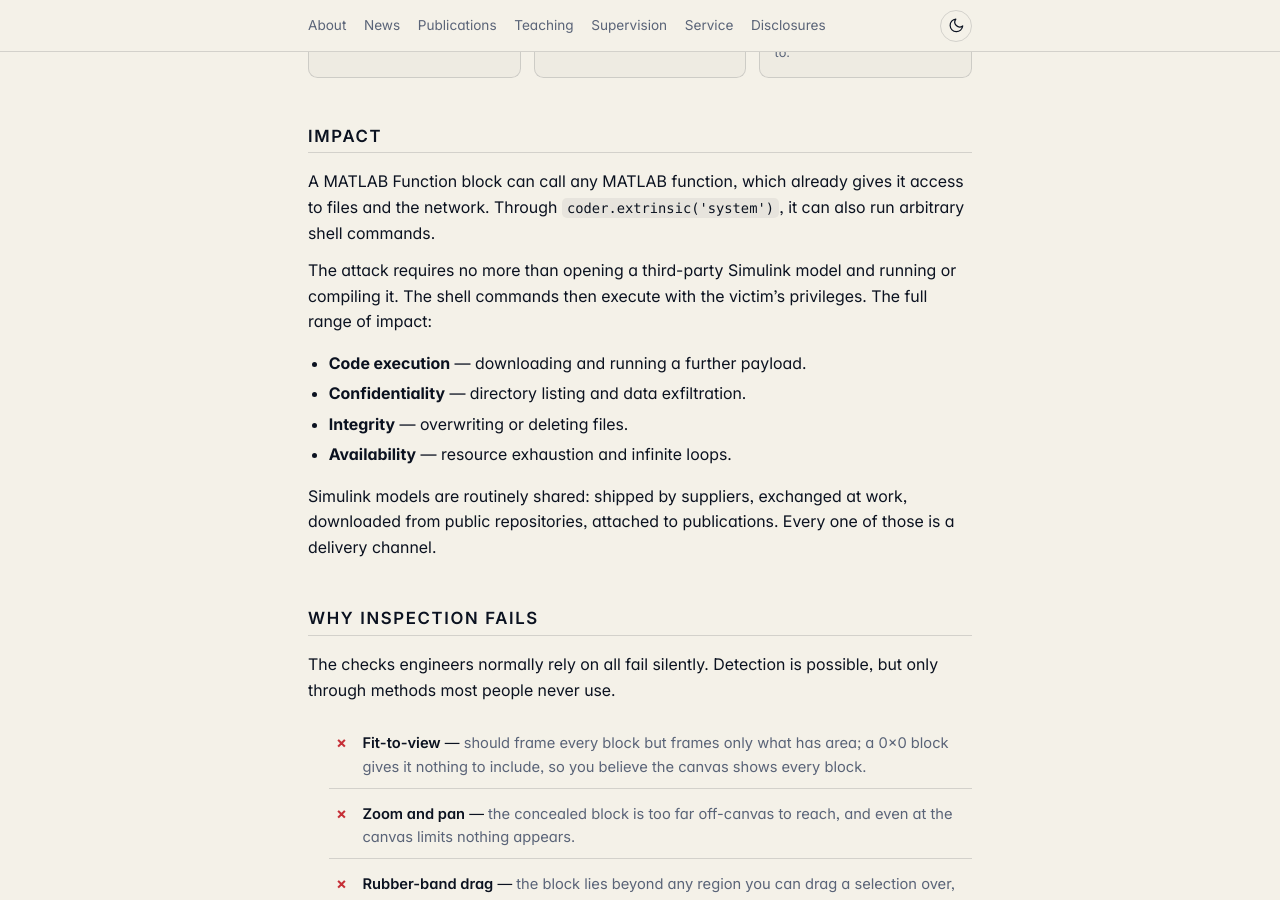
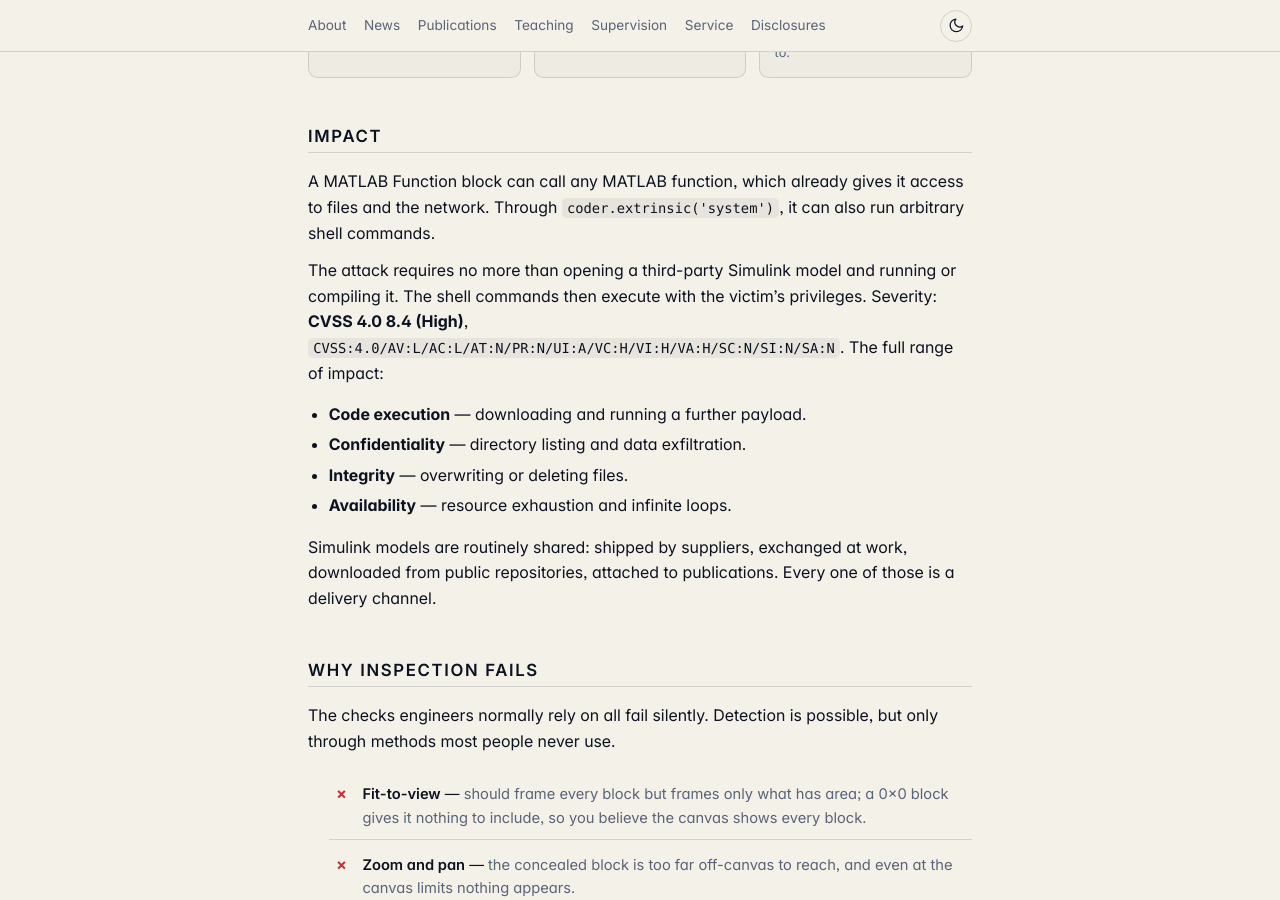
Before and after one commit to lanpirot/lanpirot.github.io, a Jekyll site: the page built from _disclosures/simulink-vulnerability-concealed-blocks.md, in a window 1280 px wide and 900 px high, scrolled down 2341 px. Built offline with Jekyll 4.4.1, drawn with Linux system fonts in a browser that asks for light colours; some of the changed text lies outside the part shown.

Commit message:
Simulink disclosure: add CVE-2026-105043 and CVSS 4.0 8.4 (High)
Replace "CVE pending" with the published MITRE record, add it to the
timeline, show the CVSS 4.0 score as a severity badge and in Impact,
and tone "critical" down to "high" on the page and in the news item.

Co-Authored-By: Claude Opus 5.5 <noreply@anthropic.com>
Claude-Session: https://claude.ai/code/session_01CodD37iJsNivWq4AXKPjsP

```diff
--- a/_data/news.yml
+++ b/_data/news.yml
@@ -4,7 +4,7 @@
 # Avoid: "paper accepted at X" (the paper itself is the record).
 
 - date: 2026-09-02
-  text: "Published a security disclosure of a critical vulnerability in MATLAB/Simulink: concealed executable blocks."
+  text: "Published a security disclosure of a high-severity vulnerability in MATLAB/Simulink: concealed executable blocks."
   link: "/disclosures/simulink-vulnerability-concealed-blocks/"
 
 - date: 2026-09-01
--- a/_disclosures/simulink-vulnerability-concealed-blocks.md
+++ b/_disclosures/simulink-vulnerability-concealed-blocks.md
@@ -1,7 +1,8 @@
 ---
 title: "Concealed executable blocks in MATLAB/Simulink"
 date: 2026-09-01
-cve: "CVE pending"
+severity: "High · CVSS 4.0 8.4"
+cve: "CVE-2026-105043"
 cwe: "CWE-451"
 product: "MATLAB / Simulink"
 status: "Fixed in R2026b"
@@ -10,7 +11,7 @@ image: /assets/img/disclosure-simulink-concealed-blocks.png
 ---
 
 <div class="disc-tldr">
-  <p class="lead">Critical Vulnerability</p>
+  <p class="lead">High-severity vulnerability</p>
   <p class="lead">A Simulink <code>.slx</code> model can carry concealed blocks that run arbitrary shell commands on your computer. The blocks are hidden so completely that the Simulink editor will not show them, no matter how you scroll or zoom.</p>
   <p>The model can be made to look perfectly ordinary. Opening it and pressing <em>Run</em> executes attacker-controlled shell commands with your privileges. Verified on MATLAB/Simulink R2026a Update 2 and earlier.</p>
   <p>MathWorks agrees that such blocks "reduce the visibility of executable model content during manual inspection" and that "additional safeguards are appropriate." <strong>Update:</strong> R2026b, released 2026-09-24, fixes the issue: every block now has a minimum size of 5×5 pixels, so concealed blocks become visible and fit-to-view frames them. A backport to R2026a is targeted for January 2027. <a href="#update-fixed-in-r2026b">Details below.</a></p>
@@ -182,7 +183,7 @@ The concealed block is an ordinary MATLAB Function block, hidden by combining th
 
 A MATLAB Function block can call any MATLAB function, which already gives it access to files and the network. Through `coder.extrinsic('system')`, it can also run arbitrary shell commands.
 
-The attack requires no more than opening a third-party Simulink model and running or compiling it. The shell commands then execute with the victim's privileges. The full range of impact:
+The attack requires no more than opening a third-party Simulink model and running or compiling it. The shell commands then execute with the victim's privileges. Severity: **CVSS 4.0 8.4 (High)**, `CVSS:4.0/AV:L/AC:L/AT:N/PR:N/UI:A/VC:H/VI:H/VA:H/SC:N/SI:N/SA:N`. The full range of impact:
 
 - **Code execution** — downloading and running a further payload.
 - **Confidentiality** — directory listing and data exfiltration.
```
Also changed, not shown: other parts of _disclosures/simulink-vulnerability-concealed-blocks.md (+2 -1 lines).
